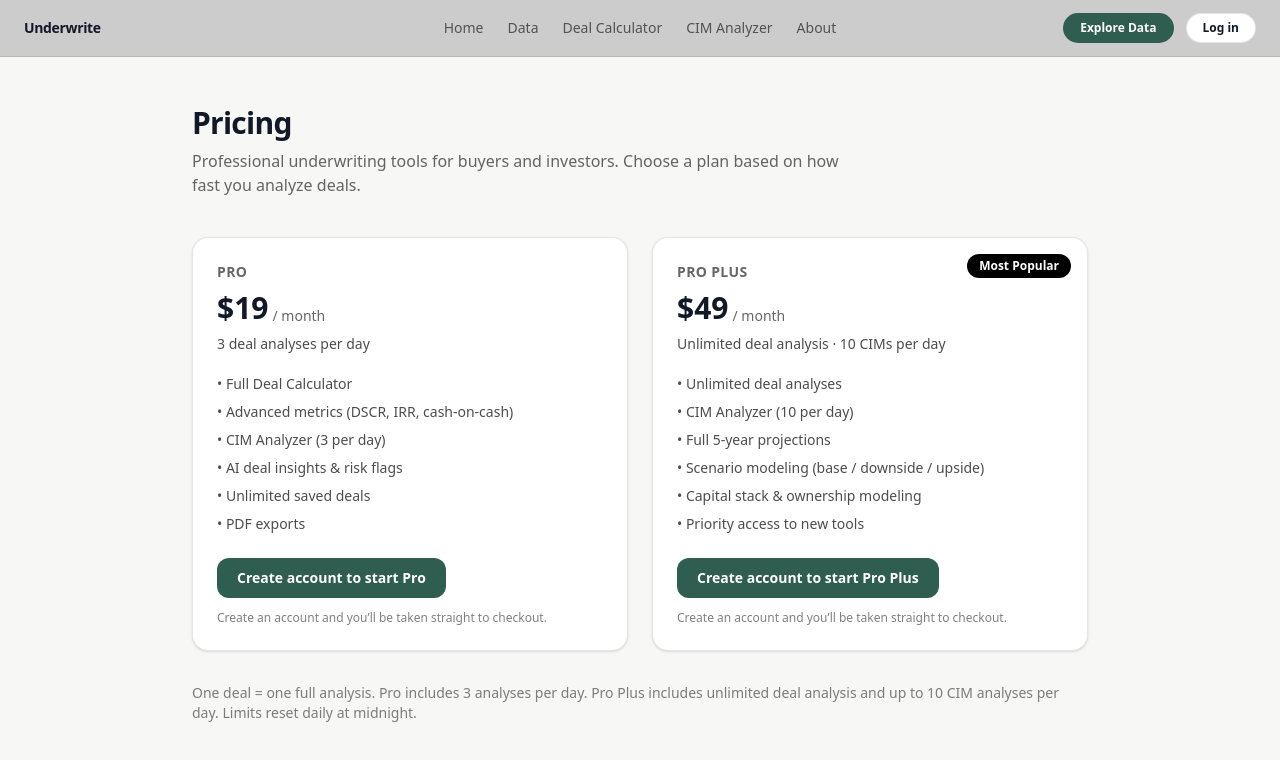
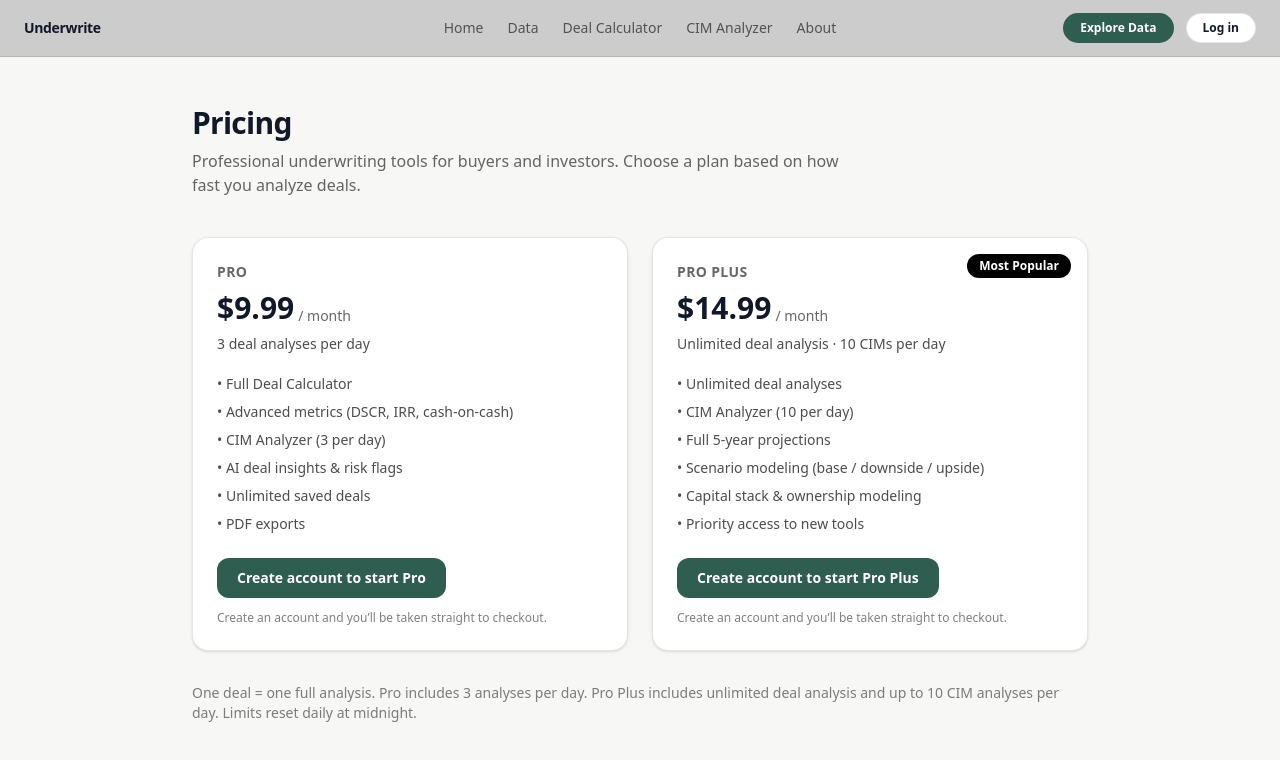
Before and after one commit to masontodd12/bizhub-clone, a Next.js app: page /pricing in a window 1280 px wide. Shown: the top 760 px of the page. Built offline with nearby package versions, Linux system fonts and the light colour scheme; no server answers.

Commit message:
Update pricing to 9.99 / 14.99

```diff
--- a/app/api/stripe/checkout/route.ts
+++ b/app/api/stripe/checkout/route.ts
@@ -12,9 +12,13 @@ const stripe = new Stripe(process.env.STRIPE_SECRET_KEY!, {
 
 type Plan = "pro" | "pro_plus";
 
+// ✅ Fallbacks you provided (so code works even if env isn't set yet)
+const FALLBACK_PRICE_PRO = "price_1Sku9ODCX5T1Us35TMjxLTqF";
+const FALLBACK_PRICE_PRO_PLUS = "price_1Sku5TDCX5T1Us35B1gGydn9";
+
 function getPriceId(plan: Plan) {
-  if (plan === "pro") return process.env.STRIPE_PRICE_PRO!;
-  return process.env.STRIPE_PRICE_PRO_PLUS!;
+  if (plan === "pro") return process.env.STRIPE_PRICE_PRO || FALLBACK_PRICE_PRO;
+  return process.env.STRIPE_PRICE_PRO_PLUS || FALLBACK_PRICE_PRO_PLUS;
 }
 
 function getBaseUrl(req: Request) {
@@ -111,5 +115,12 @@ export async function GET(req: Request) {
     cancel_url: `${baseUrl}/pricing`,
   });
 
-  return NextResponse.redirect(session.url!, { status: 303 });
+  if (!session.url) {
+    return NextResponse.json(
+      { error: "Stripe session missing URL" },
+      { status: 500 }
+    );
+  }
+
+  return NextResponse.redirect(session.url, { status: 303 });
 }
--- a/app/pricing/page.tsx
+++ b/app/pricing/page.tsx
@@ -4,22 +4,53 @@
 import Link from "next/link";
 import { useUser } from "@clerk/nextjs";
 
+function moneyFromEnv(v: string | undefined, fallback: number) {
+  const n = Number(v);
+  return Number.isFinite(n) ? n : fallback;
+}
+
 export default function PricingPage() {
   const { isLoaded, isSignedIn } = useUser();
+
+  // ✅ UI display prices (billing still handled by Stripe price IDs on server)
+  const proPrice = moneyFromEnv(
+    process.env.NEXT_PUBLIC_PRICE_PRO_MONTHLY,
+    9.99
+  );
+
+  const proPlusPrice = moneyFromEnv(
+    process.env.NEXT_PUBLIC_PRICE_PRO_PLUS_MONTHLY,
+    14.99
+  );
+
+  const proCheckoutPath = "/api/stripe/checkout?plan=pro";
+  const proPlusCheckoutPath = "/api/stripe/checkout?plan=pro_plus";
+
+  // ✅ URL-encode redirect_url (important)
+  const proSignupHref = `/signup?redirect_url=${encodeURIComponent(
+    proCheckoutPath
+  )}`;
+  const proPlusSignupHref = `/signup?redirect_url=${encodeURIComponent(
+    proPlusCheckoutPath
+  )}`;
 
   const proHref = !isLoaded
     ? "/pricing"
     : isSignedIn
-    ? "/api/stripe/checkout?plan=pro"
-    : "/signup?redirect_url=/api/stripe/checkout?plan=pro";
+    ? proCheckoutPath
+    : proSignupHref;
 
   const proPlusHref = !isLoaded
     ? "/pricing"
     : isSignedIn
-    ? "/api/stripe/checkout?plan=pro_plus"
-    : "/signup?redirect_url=/api/stripe/checkout?plan=pro_plus";
+    ? proPlusCheckoutPath
+    : proPlusSignupHref;
 
-  const ctaText = !isLoaded ? "Loading…" : isSignedIn ? "Start" : "Create account to start";
+  const ctaText = !isLoaded
+    ? "Loading…"
+    : isSignedIn
+    ? "Start"
+    : "Create account to start";
 
   return (
     <main className="min-h-screen bg-[#F7F8F6] text-[#111827] px-6 py-12">
@@ -27,8 +58,8 @@ export default function PricingPage() {
         {/* Header */}
         <h1 className="text-3xl font-extrabold tracking-tight">Pricing</h1>
         <p className="mt-2 max-w-2xl text-black/60">
-          Professional underwriting tools for buyers and investors.
-          Choose a plan based on how fast you analyze deals.
+          Professional underwriting tools for buyers and investors. Choose a
+          plan based on how fast you analyze deals.
         </p>
 
         {/* Pricing Cards */}
@@ -43,7 +74,9 @@ export default function PricingPage() {
             </div>
 
             <div className="mt-2 flex items-end gap-1">
-              <span className="text-3xl font-extrabold">$19</span>
+              <span className="text-3xl font-extrabold">
+                ${proPrice.toFixed(2)}
+              </span>
               <span className="text-sm text-black/60">/ month</span>
             </div>
 
@@ -55,7 +88,7 @@ export default function PricingPage() {
               <li>• Full Deal Calculator</li>
               <li>• Advanced metrics (DSCR, IRR, cash-on-cash)</li>
               <li>• CIM Analyzer (3 per day)</li>
-              <li>• AI deal insights & risk flags</li>
+              <li>• AI deal insights &amp; risk flags</li>
               <li>• Unlimited saved deals</li>
               <li>• PDF exports</li>
             </ul>
@@ -85,7 +118,9 @@ export default function PricingPage() {
             </div>
 
             <div className="mt-2 flex items-end gap-1">
-              <span className="text-3xl font-extrabold">$49</span>
+              <span className="text-3xl font-extrabold">
+                ${proPlusPrice.toFixed(2)}
+              </span>
               <span className="text-sm text-black/60">/ month</span>
             </div>
 
@@ -98,7 +133,7 @@ export default function PricingPage() {
               <li>• CIM Analyzer (10 per day)</li>
               <li>• Full 5-year projections</li>
               <li>• Scenario modeling (base / downside / upside)</li>
-              <li>• Capital stack & ownership modeling</li>
+              <li>• Capital stack &amp; ownership modeling</li>
               <li>• Priority access to new tools</li>
             </ul>
 
@@ -115,9 +150,8 @@ export default function PricingPage() {
         </div>
 
         <p className="mt-8 text-sm text-black/50">
-          One deal = one full analysis.
-          Pro includes 3 analyses per day.
-          Pro Plus includes unlimited deal analysis and up to 10 CIM analyses per day.
+          One deal = one full analysis. Pro includes 3 analyses per day. Pro Plus
+          includes unlimited deal analysis and up to 10 CIM analyses per day.
           Limits reset daily at midnight.
         </p>
       </div>
```
